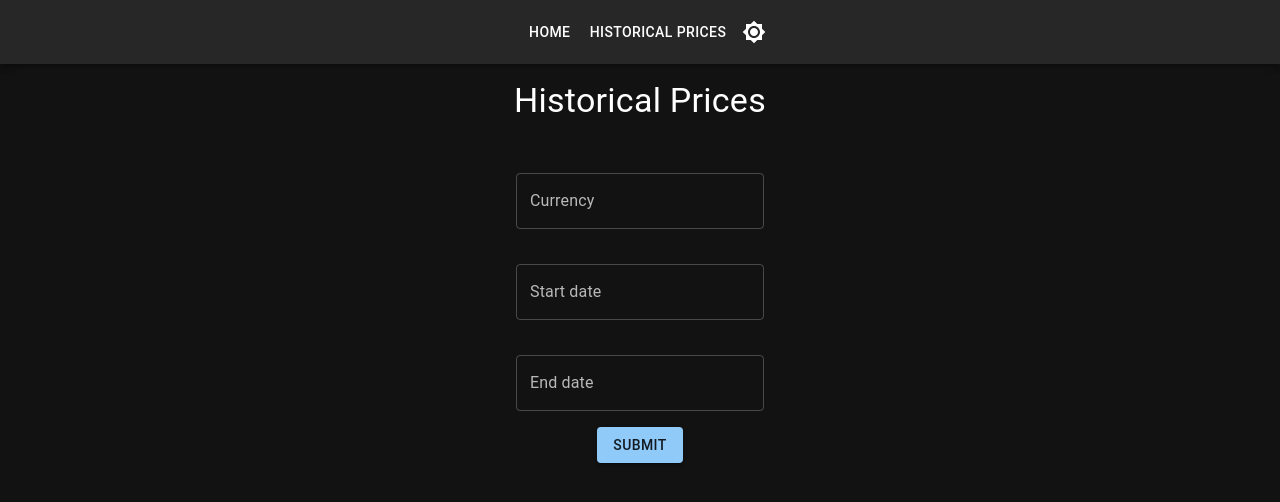
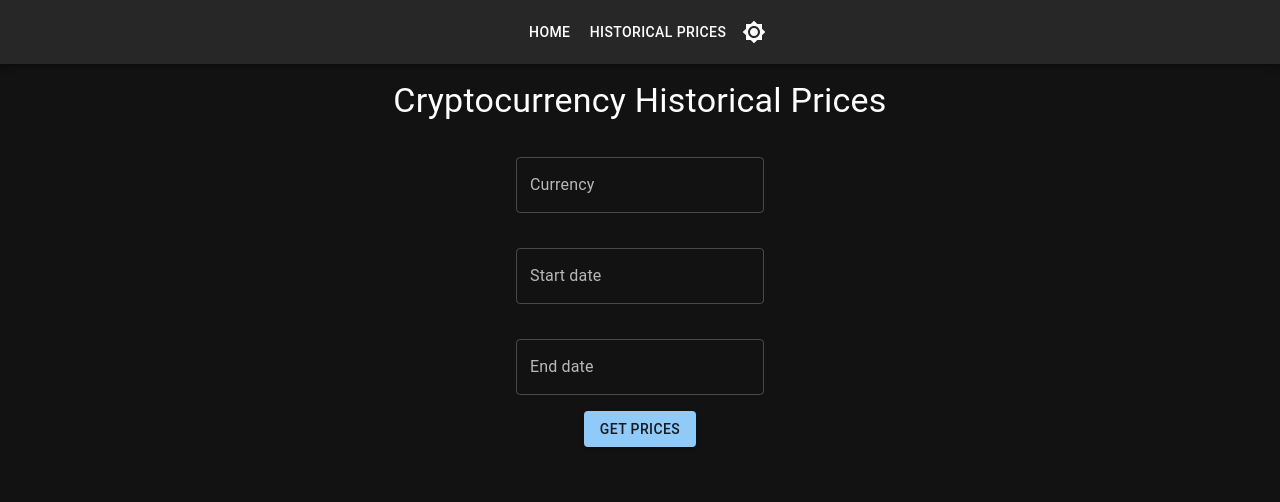
Before and after one commit to MartynoSiela/crypto-currencies-prices, a React (Create React App) app in the folder client/: page /historical-prices in a window 1280 px wide. Shown: the top 502 px of the page. Built offline with nearby package versions, Linux system fonts and the light colour scheme.

Commit message:
change styling

```diff
--- a/client/src/pages/historicalPrices/HistoricalPrices.jsx
+++ b/client/src/pages/historicalPrices/HistoricalPrices.jsx
@@ -26,7 +26,7 @@ function HistoricalPrices() {
   };
 
   return (
-    <PageContainer title="Historical Prices">
+    <PageContainer title="Cryptocurrency Historical Prices">
       <Box className={styles.Content}>
         <Formik
           validationSchema={currencyValidation}
@@ -42,7 +42,7 @@ function HistoricalPrices() {
               <CurrencyInputField />
               <DateRangePicker />
               <Box mt={2}>
-                <Button type="submit" variant="contained">Submit</Button>
+                <Button type="submit" variant="contained">Get Prices</Button>
               </Box>
             </Form>
 
--- a/client/src/pages/historicalPrices/HistoricalPrices.module.css
+++ b/client/src/pages/historicalPrices/HistoricalPrices.module.css
@@ -1,5 +1,4 @@
 .Content {
-    padding-top: 1em;
     display: flex;
     flex-direction: column;
     align-items: center;
```
